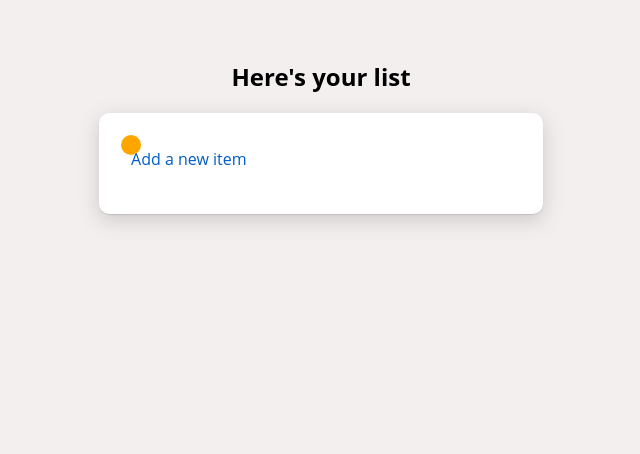
After one commit to laurmertea/shopily, a PHP site: template app/views/lists/show.view.php in a window 1280 px wide. The commit adds this page. Shown: the top 454 px of the page, without its empty margins (319-959 px from the left). Run offline with PHP 8.4, Linux system fonts and the light colour scheme; the template is opened without the code that fills it, so the values that code supplies are empty.

Commit message:
Update lists

```diff
--- a/app/User.php
+++ b/app/User.php
@@ -5,6 +5,4 @@ namespace App;
 class User
 {
     public $username, $password, $lastName, $firstName, $email;
-
-
 }
--- a/app/controllers/ItemsController.php
+++ b/app/controllers/ItemsController.php
@@ -129,7 +129,6 @@ class ItemsController
             'id' => intval($_POST['id'])
         ]);
 
-
         $session->message = "Item removed successfully.";
         App::bind('session', $session);
 
--- a/app/views/home.view.php
+++ b/app/views/home.view.php
@@ -3,6 +3,7 @@
  partial('head', compact('title')); ?>
     <div class="content_container flex-column-center" id="content">
         <?php if (count($lists) > 0): ?>
+
             <?php view('lists/latest', $latestList); ?>
 
             <div style="margin-top: 2em;">
--- a/app/views/lists/itemsList.view.php
+++ b/app/views/lists/itemsList.view.php
@@ -0,0 +1,3 @@
+<?php
+
+ partial('head', compact('title')); ?>
--- a/app/views/lists/latest.view.php
+++ b/app/views/lists/latest.view.php
@@ -1,4 +1,5 @@
-<div class="flex-center center">
+<div class="flex-column-center">
+    <h2>Here's your latest list</h2>
     <div id="latest-list" class="white-bg rounded-10 border-2 shadowed list">
         <div class="left">
             <div class="tooltip">
@@ -18,7 +19,7 @@
             </div>
 
             <div id="items">
-                <?php foreach($data->items as $item): ?>
+                <?php foreach ($data->items as $item) : ?>
                     <?php view('items/index', $item); ?>
                 <?php endforeach; ?>
 
--- /dev/null
+++ b/app/views/lists/show.view.php
@@ -0,0 +1,34 @@
+<div class="flex-column-center">
+    <h2>Here's your list</h2>
+    <div id="current-list" class="white-bg rounded-10 border-2 shadowed list">
+        <div class="left">
+            <div class="tooltip">
+                <div class="status <?= ($data->completed) ? 'finished' : 'active'; ?>"></div>
+                <span class="tooltipText">Status</span>
+            </div>
+        </div>
+        <div class="flex-column-center">
+            <div class="tooltip list-item">
+                <h1 style="margin: 0; border-bottom: 1px solid black;"><?= $data->title; ?></h1>
+                <span class="tooltipText">Your list</span>
+            </div>
+
+            <div class="tooltip list-item">
+                <h6 style="margin: 0;"><?= $data->modified_on; ?></h6>
+                <span class="tooltipText">Last accessed</span>
+            </div>
+
+            <div id="items">
+                <?php foreach ($data->items as $item) : ?>
+                    <?php view('items/index', $item); ?>
+                <?php endforeach; ?>
+
+                <div class="flex-column-center">
+                    <div style="display: flex; justify-content: space-between; min-width: 400px; min-height: 2em; margin: 0.75em 0.5em;">
+                        <a class="action-link" href="/addItem">Add a new item</a>
+                    </div>
+                </div>
+            </div>
+        </div>
+    </div>
+</div>
--- a/composer.json
+++ b/composer.json
@@ -18,7 +18,7 @@
         ]
     },
     "require-dev": {
-        "phpunit/phpunit": "^10.0@dev"
+        "phpunit/phpunit": "^9.0@dev"
     },
     "license": "MIT",
     "authors": [
--- a/core/helpers/validator.php
+++ b/core/helpers/validator.php
@@ -28,7 +28,7 @@ function onlyAlphanumeric($string)
 
 function minLength($string, $minLength = null)
 {
-    $minLength ??= (App::get('appConfig'))['minLength'];
+    $minLength = $minLength ?? (App::get('appConfig'))['minLength'];
 
     return (strlen($string) < $minLength) ? false : true;
 }
--- a/public/css/main.css
+++ b/public/css/main.css
@@ -270,6 +270,9 @@ footer {
     text-align: center;
     vertical-align: middle;
 }
+.bordered-item:not(:last-child) {
+    border-bottom: 1px solid black;
+}
 .nb_list {
     list-style-type: none;
 }
--- a/routes.php
+++ b/routes.php
@@ -13,6 +13,7 @@ $router->get('logout', 'UsersController@logout');
 $router->post('register', 'UsersController@register');
 
 $router->get('lists', 'ItemsListsController@index');
+$router->get('lists/:id', 'ItemsListsController@show');
 
 $router->post('addItem', 'ItemsController@add');
 $router->post('updateItem', 'ItemsController@update');
```
Also changed, not shown: app/Item.php (+2 -27 lines), app/ItemsList.php (+1 -22 lines), app/Model.php (added, +35 -0 lines), app/controllers/Controller.php (+6 -2 lines), app/controllers/ItemsListsController.php (+9 -2 lines), app/views/lists/index.view.php (+25 -4 lines), core/Router.php (+21 -1 lines), core/helpers/nav.php (+8 -0 lines), app/controllers/PagesController.php (line endings or trailing spaces), 1 other file.
